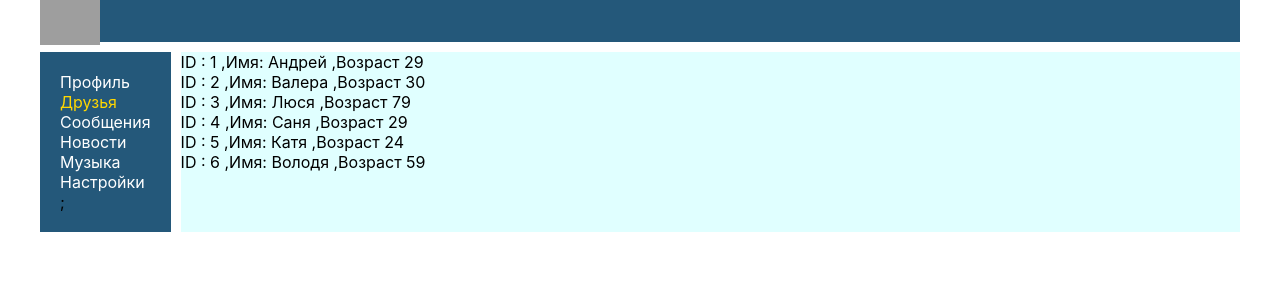
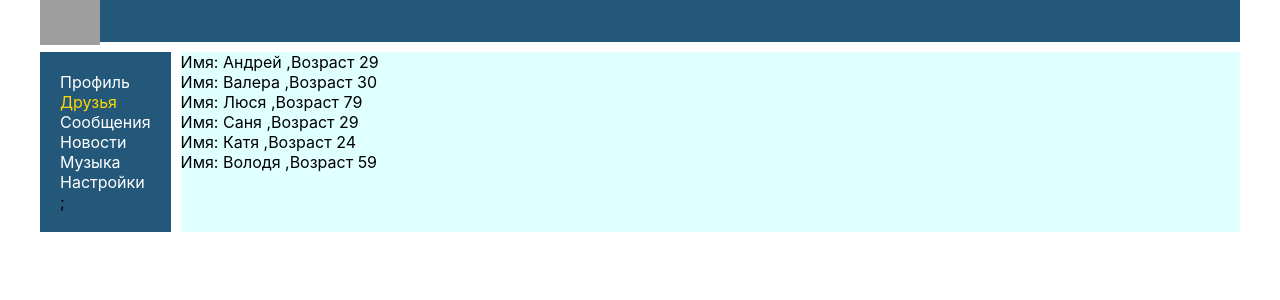
Before and after one commit to daimant/my-app, a React (Create React App) app: page /friends in a window 1280 px wide. Shown: the top 300 px of the page. Built offline with nearby package versions, Linux system fonts and the light colour scheme; grey boxes are pictures that could not be loaded.

Commit message:
add project

```diff
--- a/src/components/Friends/Friends.jsx
+++ b/src/components/Friends/Friends.jsx
@@ -4,7 +4,7 @@ import classes from "./Friends.module.css";
 
 const Friends = (props) => {
   let friendElement = props.state
-  .map(f => <div> ID : {f.id} ,Имя: {f.name} ,Возраст {f.age} </div> );
+  .map(f => <div> Имя: {f.name} ,Возраст {f.age} </div> );
   return (
     <div>
       {friendElement}
```
